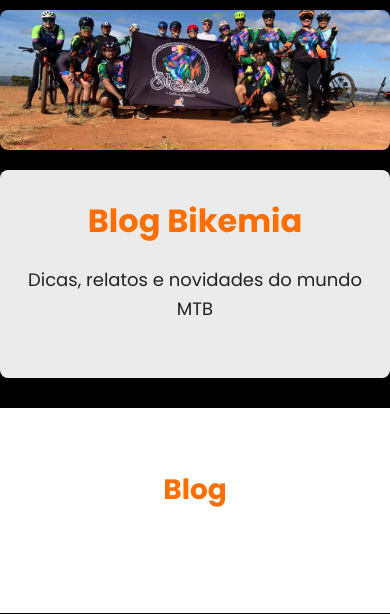
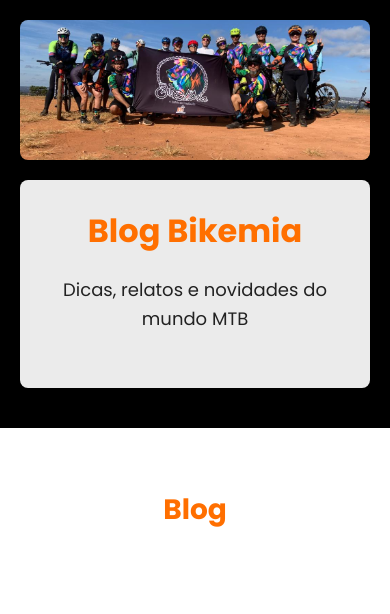
Before and after one commit to EHSS1/Projeto-web-site-Bikemia, a PHP site: page /blog.html in a window 390 px wide. Shown: the part 188-802 px from the top of the page. Run offline with PHP 8.4, Linux system fonts and the light colour scheme.

Commit message:
Atualizar estilos do banner

```diff
--- a/src/css/styles.css
+++ b/src/css/styles.css
@@ -128,7 +128,7 @@ a:focus, button:focus, .botao:focus {
   text-align: center;
   color: var(--light-color);
   background: var(--dark-color);
-  padding: 40px 0;
+  padding: 40px 113.4px;
   min-height: 350px;
   display: flex;
   flex-direction: column;
@@ -138,7 +138,6 @@ a:focus, button:focus, .botao:focus {
 .banner img {
   display: block;
   width: 100%;
-  max-width: 900px;
   height: 320px;
   object-fit: cover;
   margin: 0 auto;
@@ -396,13 +395,17 @@ footer {
 
 /* Responsividade */
 @media (max-width: 900px) {
+  .banner {
+    padding: 20px 40px;
+  }
+
   .banner img {
     max-width: 100%;
     height: 220px;
   }
+
   .banner {
     min-height: 220px;
-    padding: 20px 0;
   }
 }
 
@@ -432,6 +435,10 @@ footer {
     display: block;
   }
 
+  .banner {
+    padding: 20px;
+  }
+
   .banner h1 {
     font-size: 32px;
   }
@@ -444,9 +451,9 @@ footer {
     height: 140px;
     max-width: 100%;
   }
+
   .banner {
     min-height: 140px;
-    padding: 10px 0;
   }
 
   .destaques h2 {
```
